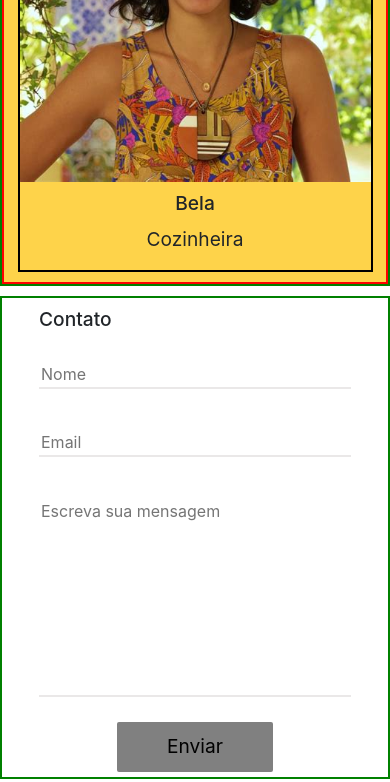
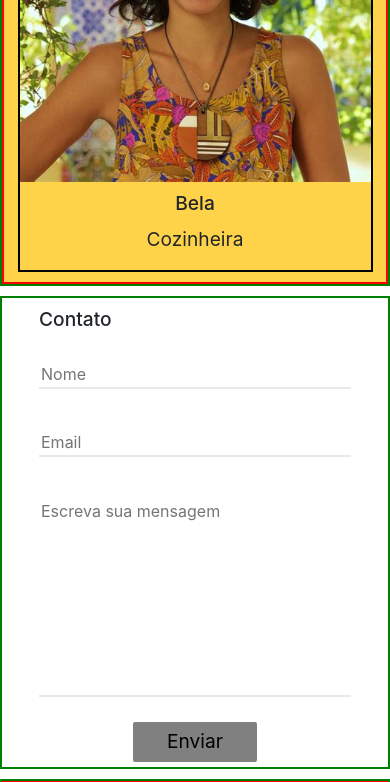
Before and after one commit to cesarcross/restaurant_quitandavegana, a React (Create React App) app: page / in a window 390 px wide. Shown: the part 3780-4562 px from the top of the page. Built offline with nearby package versions, Linux system fonts and the light colour scheme.

Commit message:
tiny mobile done

```diff
--- a/src/components/Form/Form.style.js
+++ b/src/components/Form/Form.style.js
@@ -47,9 +47,9 @@ export const ContactForm = styled.div`
   input:last-of-type {
     border: none;
     background: gray;
-    width: 50%;
+    width: 40%;
     margin: 5px auto;
-    height: 50px;
+    height: 40px;
     border-radius: 2px;
     font-size: 1.2rem;
 
```
